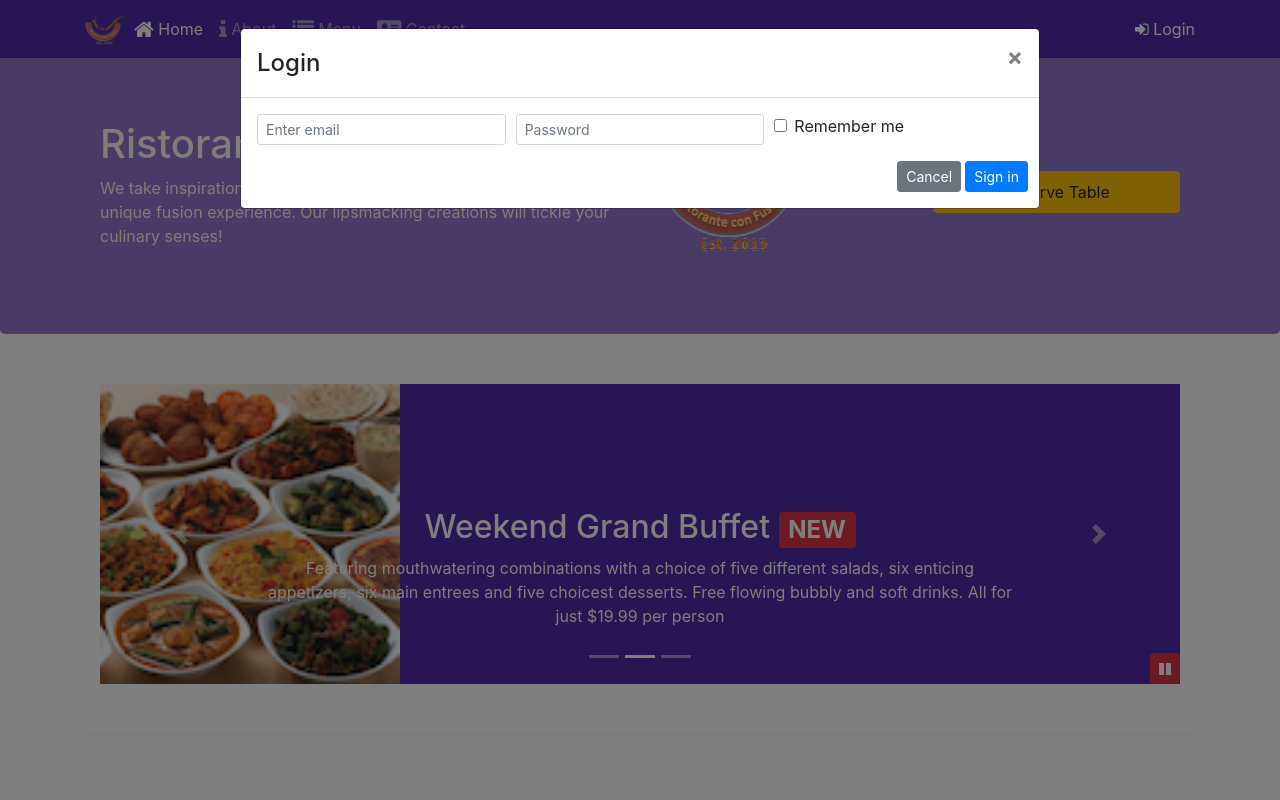
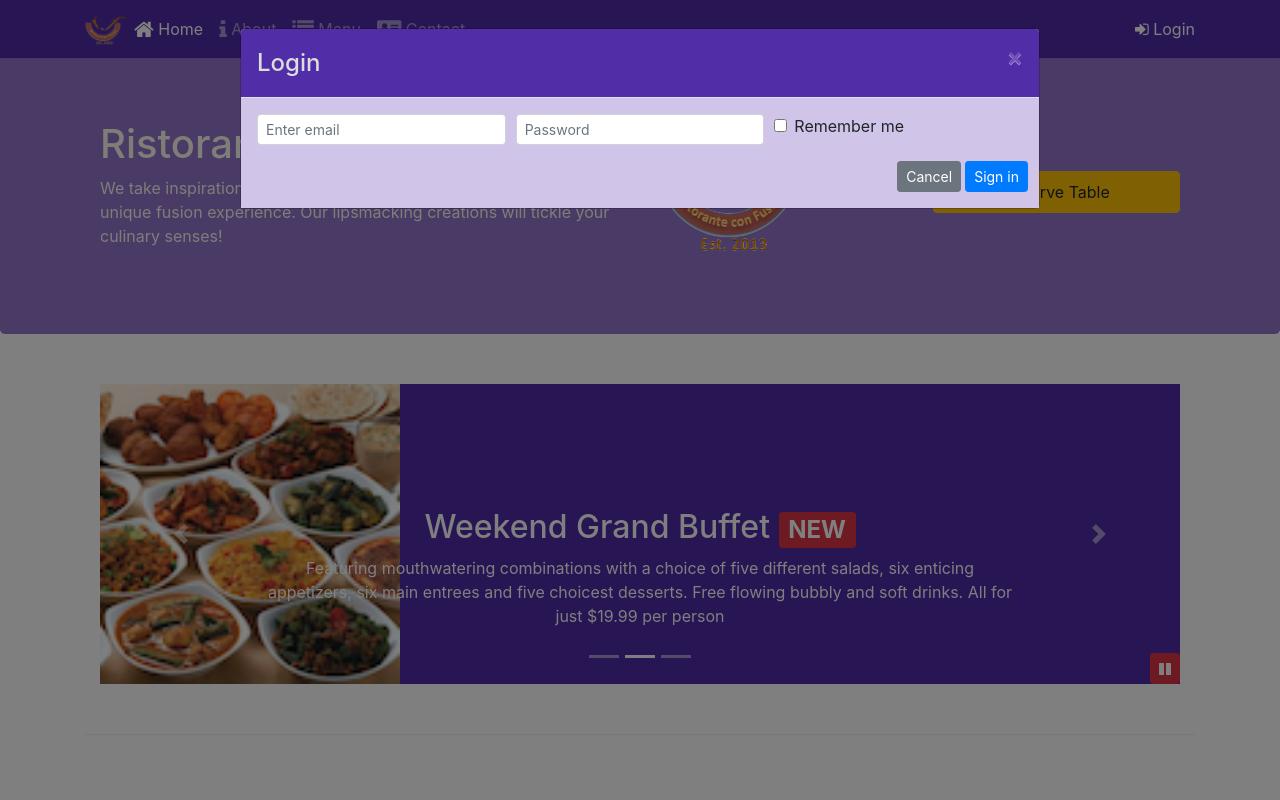
Before and after one commit to maoworshipper/bootstrap-confusion, a website: page index.html in a window 1280 px wide. Both pictures are taken after a click on the link "Login". Shown: the top 800 px of the page. Drawn offline with nearby package versions, Linux system fonts and the light colour scheme; files whose address does not match are found by name.

Commit message:
Assignment4

```diff
--- a/css/styles.scss
+++ b/css/styles.scss
@@ -74,3 +74,16 @@ body{
     bottom: 0px;
     z-index: 1;
 }
+
+.modal {
+    .modal-header{
+        background-color: $background-dark;
+        color: $lt-gray;
+        button{
+            color: $background-light;
+        }
+    }
+    .modal-body{
+        background-color: $background-pale;
+    }
+}
--- a/index.html
+++ b/index.html
@@ -30,7 +30,7 @@
                     <li class="nav-item"><a class="nav-link" href="#"><span class="fa fa-address-card fa-lg"></span> Contact</a></li>
             </ul>
             <span class="navbar-text">
-                <a data-toggle="modal" data-target="#loginModal">
+                <a href="#" id="showModal">
                 <span class="fa fa-sign-in"></span> Login</a>
             </span>
            </div>
@@ -84,8 +84,8 @@
                     <img src="img/logo.png" class="img-fluid">
                 </div>
                     <div class="col-sm-12 col-md-3 align-self-center">
-                        <a role="button" class="btn btn-block nav-link btn-warning"
-                        data-toggle="modal" data-html="true" href="#reservemodal">Reserve Table</a>
+                        <a role="button" class="btn btn-block nav-link btn-warning" id="showReserve"
+                        href="#">Reserve Table</a>
                 </div>
             </div>
         </div>
@@ -152,7 +152,7 @@
                                 <input type="text" name="enttime" class="form-control" placeholder="Time">
                               </div>
                         </div>
-                    </div>
+
                     <div class="form-group row">
                         <div class="col-sm-11 col-md-10 col-lg-10 offset-sm-1 offset-md-2 offset-lg-2">
                                 <button type="button" class="btn btn-secondary" data-dismiss="modal">Cancel</button>
@@ -339,6 +339,13 @@
                     $("#carouselButton").children("span").addClass('fa-pause');
                 }
             });
+            $("#showModal").click(function(){
+                $("#loginModal").modal("show");
+            });
+            $("#showReserve").click(function(){
+                $("#reservemodal").modal("show");
+            });
+
     });
 </script>
 </body>
```
Also changed, not shown: css/styles.css.
